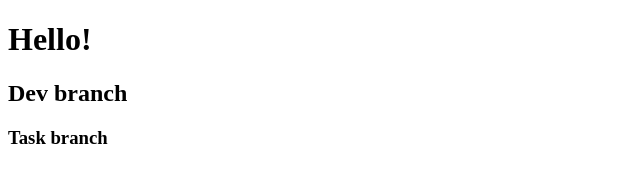
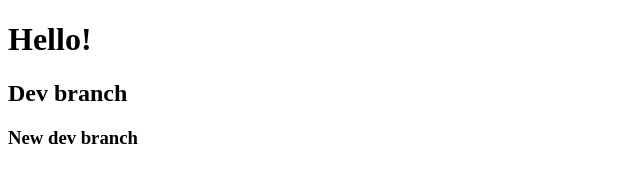
Before and after one commit to VictoryMoskalenko/about_git, a plain HTML site: page index.html in a window 1280 px wide. Shown: the full height of the page, 0-640 px from the left. Drawn offline with Linux system fonts and the light colour scheme.

Commit message:
new title added

```diff
--- a/index.html
+++ b/index.html
@@ -9,6 +9,6 @@
 <body>
   <h1>Hello!</h1>
   <h2>Dev branch</h2>
-  <h3>Task branch</h3>
+  <h3>New dev branch</h3>
 </body>
 </html>
```
